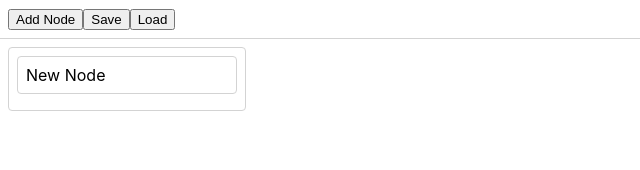
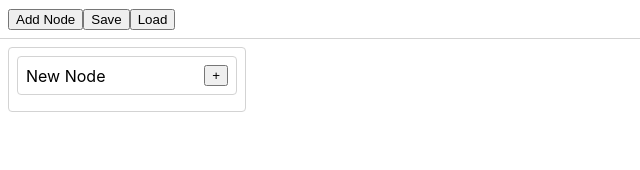
Before and after one commit to juicymango/mindmap_text, a React (Create React App) app: page / in a window 1280 px wide. Both pictures are taken after a click on the button "Add Node". Shown: the top 170 px of the page, without its empty margins (0-640 px from the left). Built offline with nearby package versions, Linux system fonts and the light colour scheme.

Commit message:
fix: runtime error and add child node feature

```diff
--- a/src/components/Column.tsx
+++ b/src/components/Column.tsx
@@ -1,5 +1,5 @@
 import React from 'react';
-import { Droppable } from 'react-beautiful-dnd';
+import { Droppable, Draggable } from 'react-beautiful-dnd';
 import { Node } from './Node';
 import { MindNode } from '../types';
 import styled from 'styled-components';
@@ -7,6 +7,7 @@ import styled from 'styled-components';
 interface ColumnProps {
   nodes: MindNode[];
   columnId: string;
+  index: number;
 }
 
 const ColumnContainer = styled.div`
@@ -19,10 +20,12 @@ const ColumnContainer = styled.div`
   flex-direction: column;
 `;
 
-export const Column: React.FC<ColumnProps> = ({ nodes, columnId }) => {
+export const Column: React.FC<ColumnProps> = ({ nodes, columnId, index }) => {
   return (
-    <ColumnContainer>
-      <Droppable droppableId={columnId}>
+    <Draggable draggableId={columnId} index={index}>
+      {(provided) => (
+        <ColumnContainer {...provided.draggableProps} ref={provided.innerRef} {...provided.dragHandleProps}>
+          <Droppable droppableId={columnId} type="node">
             {(provided) => (
               <div {...provided.droppableProps} ref={provided.innerRef}>
                 {nodes.map((node, index) => (
@@ -33,5 +36,7 @@ export const Column: React.FC<ColumnProps> = ({ nodes, columnId }) => {
             )}
           </Droppable>
         </ColumnContainer>
+      )}
+    </Draggable>
   );
 };
--- a/src/components/MindMap.tsx
+++ b/src/components/MindMap.tsx
@@ -1,7 +1,7 @@
 import React from 'react';
 import { useMindMapStore } from '../store/mindmapStore';
 import { Column } from './Column';
-import { DragDropContext } from 'react-beautiful-dnd';
+import { DragDropContext, Droppable } from 'react-beautiful-dnd';
 import styled from 'styled-components';
 import { MindNode } from '../types';
 
@@ -35,11 +35,16 @@ export const MindMap: React.FC = () => {
 
   return (
     <DragDropContext onDragEnd={onDragEnd}>
-      <MindMapContainer>
-        {columns.map((column) => (
-          <Column key={column.id} columnId={column.id} nodes={column.nodes} />
-        ))}
-      </MindMapContainer>
+      <Droppable droppableId="mindmap" direction="horizontal">
+        {(provided) => (
+          <MindMapContainer {...provided.droppableProps} ref={provided.innerRef}>
+            {columns.map((column, index) => (
+              <Column key={column.id} columnId={column.id} nodes={column.nodes} index={index} />
+            ))}
+            {provided.placeholder}
+          </MindMapContainer>
+        )}
+      </Droppable>
     </DragDropContext>
   );
 };
--- a/src/components/Node.tsx
+++ b/src/components/Node.tsx
@@ -15,10 +15,13 @@ const NodeContainer = styled.div<{ isSelected: boolean }>`
   border-radius: 4px;
   margin-bottom: 8px;
   background-color: ${(props) => (props.isSelected ? 'lightblue' : 'white')};
+  display: flex;
+  justify-content: space-between;
+  align-items: center;
 `;
 
 export const Node: React.FC<NodeProps> = ({ node, index }) => {
-  const { updateNodeText, setSelectedChild, mindmap } = useMindMapStore();
+  const { updateNodeText, setSelectedChild, mindmap, addNode } = useMindMapStore();
   const [isEditing, setIsEditing] = useState(false);
   const [text, setText] = useState(node.text);
 
@@ -40,6 +43,11 @@ export const Node: React.FC<NodeProps> = ({ node, index }) => {
     if (parent) {
       setSelectedChild(parent.id, node.id);
     }
+  };
+
+  const handleAddChild = (e: React.MouseEvent) => {
+    e.stopPropagation();
+    addNode(node.id, 'New Node');
   };
 
   const findParent = (currentNode: MindNode, nodeId: string): MindNode | null => {
@@ -80,6 +88,7 @@ export const Node: React.FC<NodeProps> = ({ node, index }) => {
           ) : (
             node.text
           )}
+          <button onClick={handleAddChild}>+</button>
         </NodeContainer>
       )}
     </Draggable>
```
Also changed, not shown: 1 other file (tests, documents, lock files or other folders). Lines whose indentation alone changed are shown as unchanged.
